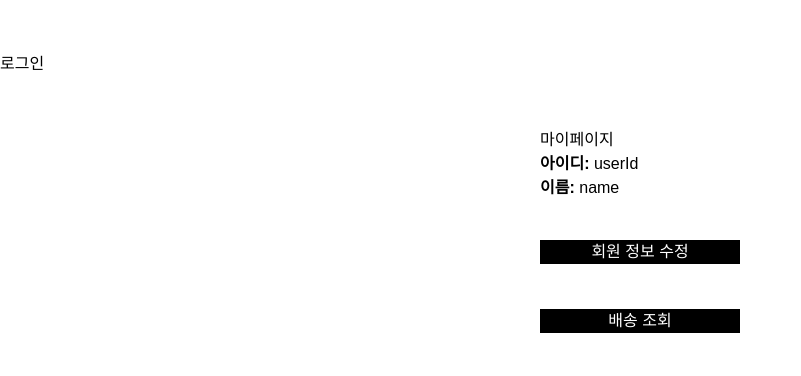
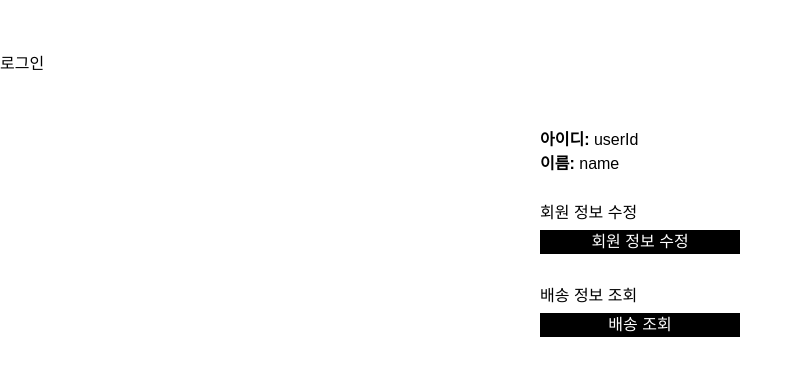
Before and after one commit to LJIEUN/evenly-front, a Next.js app: page /mypage in a window 1280 px wide. Shown: the top 376 px of the page, without its empty margins (0-801 px from the left). Built offline with nearby package versions, Linux system fonts and the light colour scheme; no server answers.

Commit message:
마이페이지 내부 API 주소 수정

```diff
--- a/src/app/mypage/page.tsx
+++ b/src/app/mypage/page.tsx
@@ -3,12 +3,13 @@ import { useEffect, useState } from "react";
 
 export default function MyPage() {
     const [user, setUser] = useState<{ userId: string; name: string } | null>(null);
+    const [view, setView] = useState<"main" | "edit">("main");
 
 
     useEffect(() => {
         async function fetchUser() {
             try {
-                const res = await fetch("api/users/my");
+                const res = await fetch("/api/mypage");
                 if (!res.ok) throw new Error("사용자 정보를 불러오지 못했습니다.");
                 const data = await res.json();
                 setUser(data);
@@ -23,13 +24,14 @@ export default function MyPage() {
 
     return (
         <div className="max-w-md mx-auto mt-10 p-6 bg-white shadow-lg rounded-lg">
-            <h2 className="text-2xl font-bold mb-4">마이페이지</h2>
             <div>
                 <p><strong>아이디:</strong> {user?.userId || "userId"}</p>
                 <p><strong>이름:</strong> {user?.name || "name"}</p>
                 <div className="mt-4 flex flex-col gap-3">
-                    <button className="mt-[40px] mb-[5px] bg-[#000000] text-[#fff] font-bold px-4 py-2 rounded w-[200px]" onClick={() => setView("edit")}>회원 정보 수정</button>
-                    <button className="mt-[40px] mb-[5px] bg-[#000000] text-[#fff] font-bold px-4 py-2 rounded w-full" onClick={() => alert("배송 조회 기능은 추후 추가 예정입니다!")}>배송 조회</button>
+                    <label className="block text-gray-700 mt-[25px] mb-[5px]">회원 정보 수정</label>
+                    <button className="mb-[5px] bg-[#000000] text-[#fff] font-bold px-4 py-2 rounded w-[200px]" onClick={() => setView("edit")}>회원 정보 수정</button>
+                    <label className="block text-gray-700 mt-[25px] mb-[5px]">배송 정보 조회</label>
+                    <button className="mb-[5px] bg-[#000000] text-[#fff] font-bold px-4 py-2 rounded w-full" onClick={() => alert("배송 조회 기능은 추후 추가 예정입니다!")}>배송 조회</button>
                 </div>
             </div>
         </div>
```
